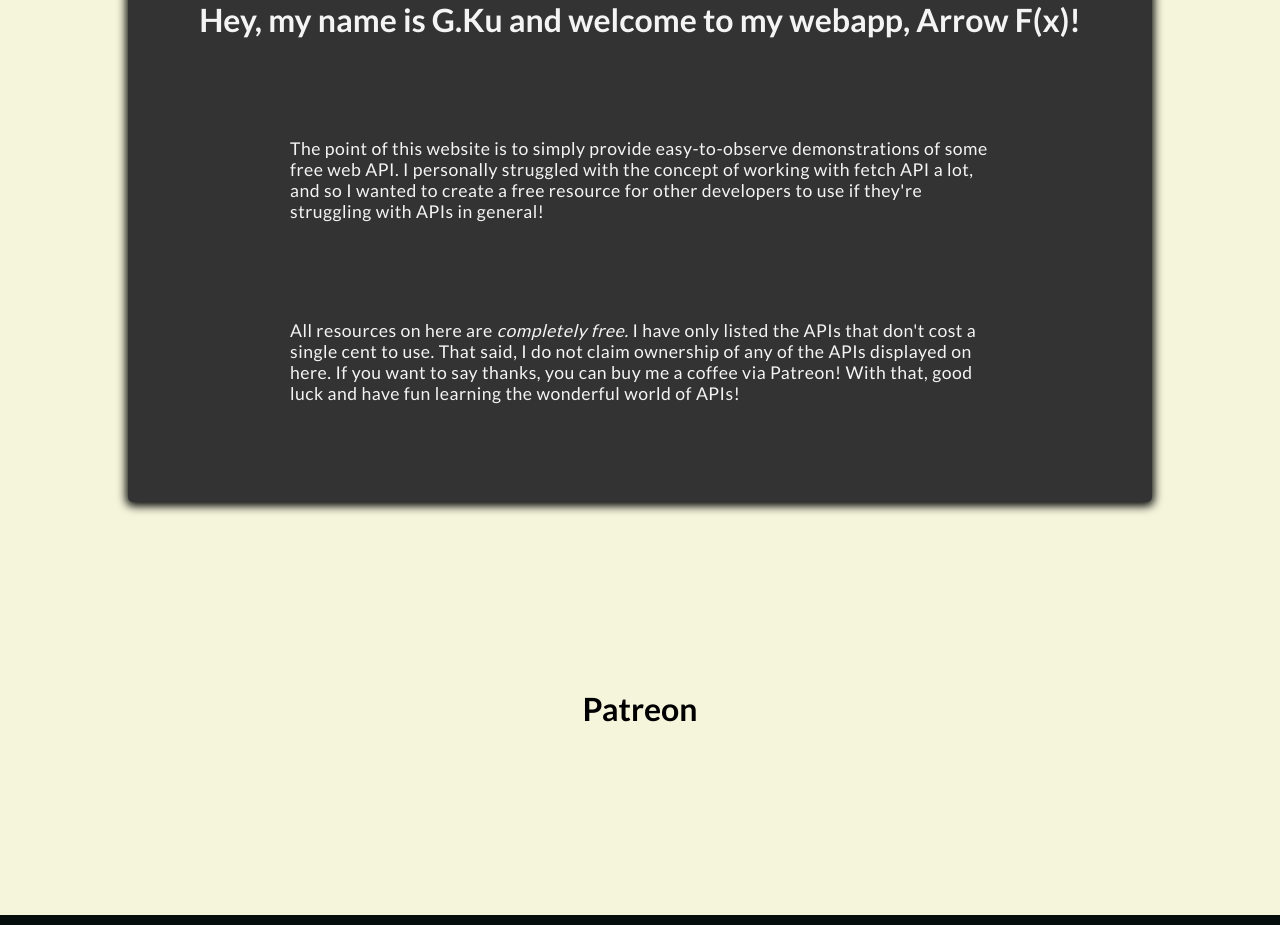
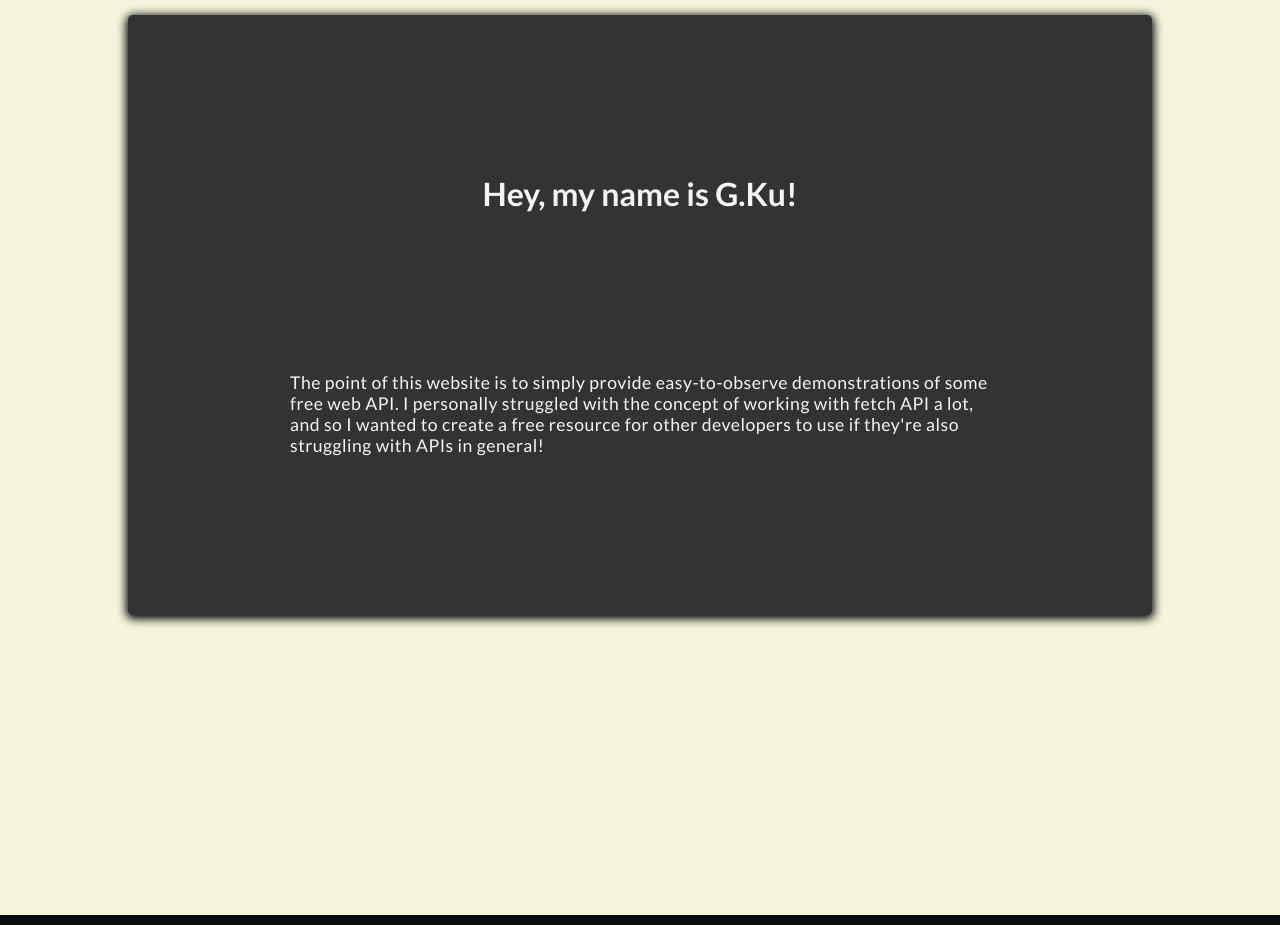
Before and after one commit to gkupdx/API-Practice, a React (Create React App) app: page /about in a window 1280 px wide. Shown: the part 360-1285 px from the top of the page. Built offline with nearby package versions, Linux system fonts and the light colour scheme.

Commit message:
Update content

```diff
--- a/src/components/About/About.js
+++ b/src/components/About/About.js
@@ -5,25 +5,13 @@ const About = () => {
     return (
         <div className='about'>
             <div className='aboutMe'>
-                <h1>Hey, my name is G.Ku and welcome to my webapp, Arrow F(x)!</h1>
+                <h1>Hey, my name is G.Ku!</h1>
                 <p>The point of this website is to simply provide easy-to-observe
                     demonstrations of some free web API. I personally struggled with
                     the concept of working with fetch API a lot, and so I wanted to
-                    create a free resource for other developers to use if they're
+                    create a free resource for other developers to use if they're also
                     struggling with APIs in general!
                 </p>
-
-                <p>
-                    All resources on here are <i>completely free.</i> I have only listed
-                    the APIs that don't cost a single cent to use. That said, I do not claim
-                    ownership of any of the APIs displayed on here. If you want to say thanks,
-                    you can buy me a coffee via Patreon! With that, good luck and have fun
-                    learning the wonderful world of APIs!
-                </p>
-            </div>
-
-            <div className='supportMe'>
-                <h1>Patreon</h1>
             </div>
         </div>
     )
```
